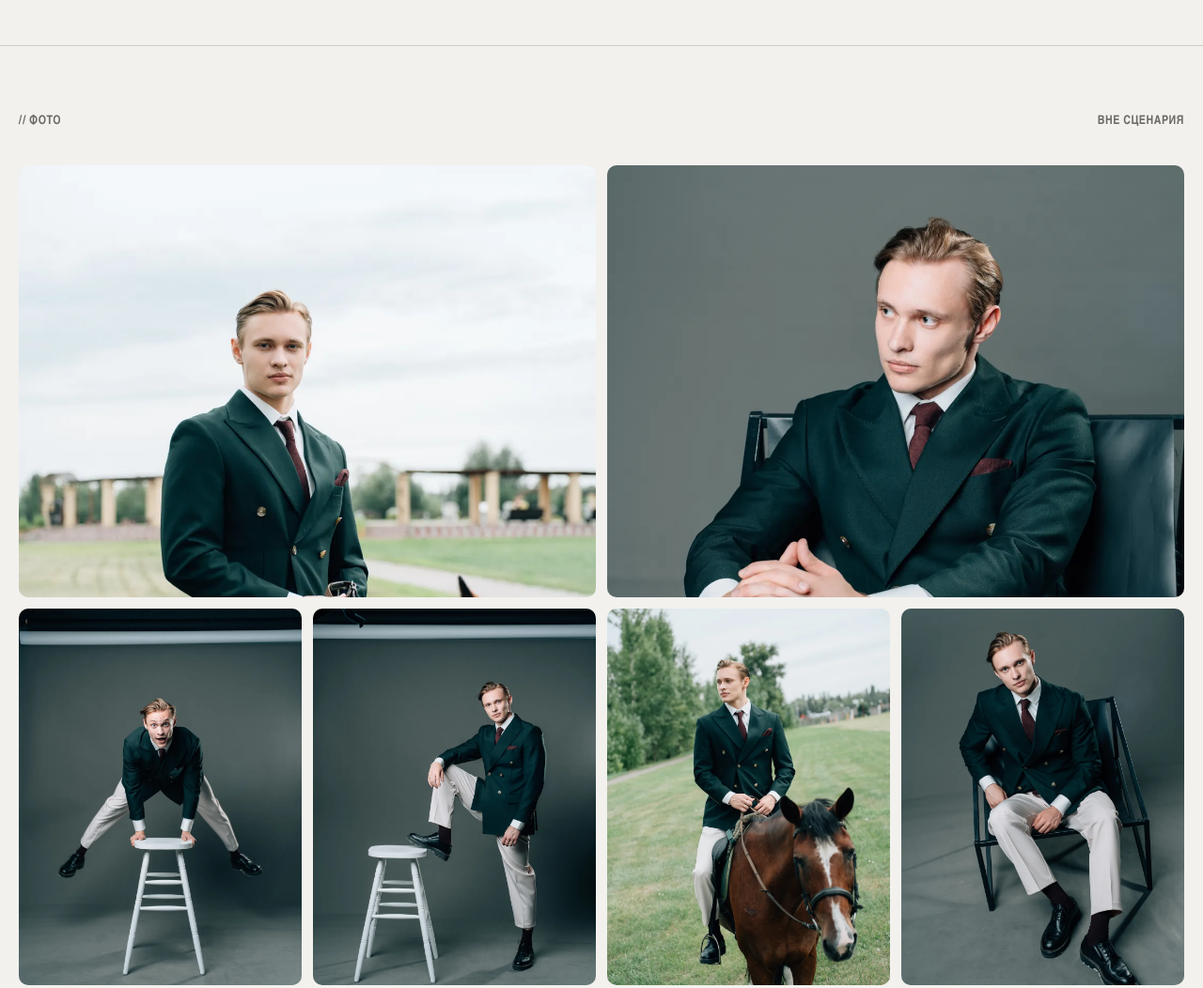
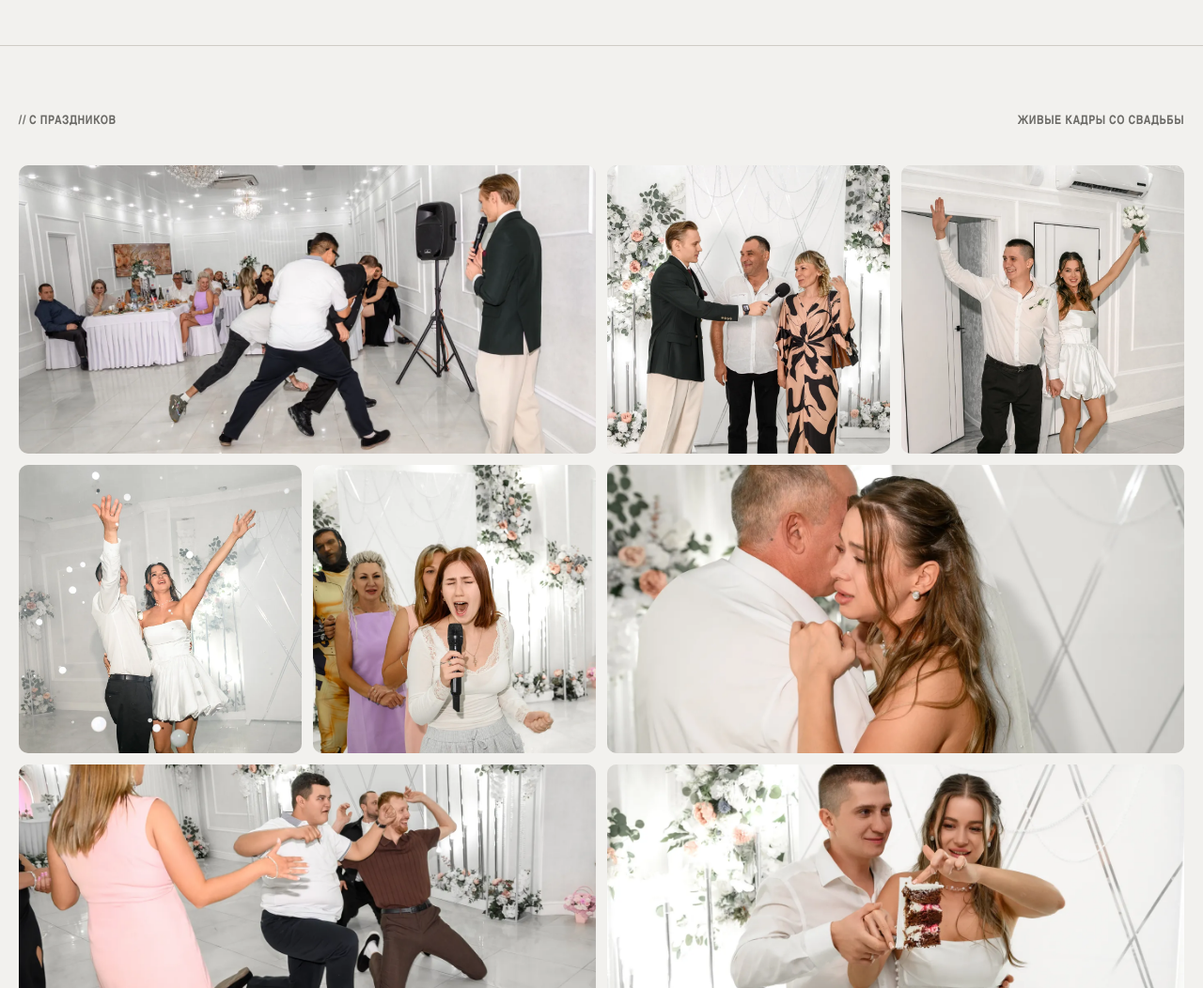
Before and after one commit to 88Mayak88/mayak-site, a plain HTML site: page index.html in a window 1280 px wide. Shown: the part 3640-4692 px from the top of the page at 94% size. Drawn offline with nearby package versions, Linux system fonts and the light colour scheme; a web font is replaced by a local one.

Commit message:
Галерея: живые кадры праздничной программы со свадьбы
Co-Authored-By: Claude Opus 5.5 <noreply@anthropic.com>

```diff
--- a/index.html
+++ b/index.html
@@ -180,13 +180,11 @@ section{border-top:1px solid var(--line);scroll-margin-top:100px}
 .step p{margin:0;font-size:16px;color:var(--muted)}
 
 /* фото */
-.photos{display:grid;grid-template-columns:repeat(4,minmax(0,1fr));gap:12px}
+.photos{display:grid;grid-template-columns:repeat(4,minmax(0,1fr));grid-auto-rows:clamp(200px,24vw,320px);gap:12px}
 .photos figure{margin:0;border-radius:10px;overflow:hidden;background:var(--bg2)}
 .photos img{width:100%;height:100%;object-fit:cover;transition:transform .5s}
 .photos figure:hover img{transform:scale(1.03)}
-.photos .w2{grid-column:span 2;aspect-ratio:4/3}
-.photos .t{aspect-ratio:3/4}
-.photos .w2 img{object-position:50% 25%}
+.photos .w2{grid-column:span 2}
 
 /* отзывы */
 .revs{display:grid;grid-template-columns:repeat(3,minmax(0,1fr));gap:16px}
@@ -254,7 +252,7 @@ section{border-top:1px solid var(--line);scroll-margin-top:100px}
   .steps{grid-template-columns:1fr}
   .step,.step + .step{padding:20px 0;border-right:0;border-bottom:1px solid var(--line)}
   .step:last-child{border-bottom:0}
-    .photos{grid-template-columns:repeat(2,minmax(0,1fr))}
+    .photos{grid-template-columns:repeat(2,minmax(0,1fr));grid-auto-rows:clamp(170px,52vw,280px)}
   .b2b{grid-template-columns:1fr;padding:24px}
   .faq-grid{grid-template-columns:1fr;gap:20px}
   .faq-head{position:static}
@@ -403,14 +401,16 @@ section{border-top:1px solid var(--line);scroll-margin-top:100px}
   </div></section>
 
   <section id="photo" class="g"><div class="in sec">
-    <div class="sec-h"><span class="label">// Фото</span><span class="label">Вне сценария</span></div>
+    <div class="sec-h"><span class="label">// С праздников</span><span class="label">Живые кадры со свадьбы</span></div>
     <div class="photos">
-      <figure class="w2"><img src="img/horse-close.webp?v=426f9708" alt="Ведущий Евгений Маяк верхом на лошади" loading="lazy"></figure>
-      <figure class="w2"><img src="img/aside.webp?v=652ba2c7" alt="Свадебный ведущий Евгений Маяк, студийный портрет" loading="lazy"></figure>
-      <figure class="t"><img src="img/jump.webp?v=e14b416d" alt="Ведущий Евгений Маяк прыгает через табурет" loading="lazy"></figure>
-      <figure class="t"><img src="img/stool.webp?v=a6eaffee" alt="Ведущий на свадьбу Евгений Маяк в костюме" loading="lazy"></figure>
-      <figure class="t"><img src="img/horse.webp?v=95b29b84" alt="Евгений Маяк верхом на лошади в поле" loading="lazy"></figure>
-      <figure class="t"><img src="img/chair.webp?v=39ff2331" alt="Ведущий праздников в Омске Евгений Маяк в кресле" loading="lazy"></figure>
+      <figure class="w2"><img src="img/w-host-contest.webp?v=0f6b64e1" alt="Свадебный ведущий Евгений Маяк проводит конкурс для гостей на свадьбе в Омске" loading="lazy" style="object-position:60% 50%"></figure>
+      <figure><img src="img/w-host-interview.webp?v=2ac33996" alt="Ведущий Евгений Маяк берёт интервью у родителей на свадьбе" loading="lazy" style="object-position:50% 30%"></figure>
+      <figure><img src="img/w-entrance.webp?v=5cd50832" alt="Выход жениха и невесты в зал на свадьбе" loading="lazy" style="object-position:50% 35%"></figure>
+      <figure><img src="img/w-dance.webp?v=114ccd62" alt="Невеста танцует на свадьбе, праздничная программа" loading="lazy" style="object-position:50% 25%"></figure>
+      <figure><img src="img/w-song.webp?v=77d537c2" alt="Гостья поёт на свадьбе, интерактив ведущего" loading="lazy" style="object-position:50% 30%"></figure>
+      <figure class="w2"><img src="img/w-father.webp?v=0a358cf3" alt="Танец невесты с отцом на свадьбе" loading="lazy" style="object-position:50% 40%"></figure>
+      <figure class="w2"><img src="img/w-contest.webp?v=b1446a40" alt="Конкурс для гостей на свадьбе в Омске" loading="lazy" style="object-position:50% 45%"></figure>
+      <figure class="w2"><img src="img/w-cake.webp?v=146c54bc" alt="Жених и невеста режут свадебный торт" loading="lazy" style="object-position:50% 35%"></figure>
     </div>
   </div></section>
 
```
Also changed, not shown: img/aside.webp (deleted), img/chair.webp (deleted), img/horse-close.webp (deleted), img/horse.webp (deleted), img/jump.webp (deleted), img/stool.webp (deleted), img/w-cake.webp (added), img/w-contest.webp (added), img/w-dance.webp (added), img/w-entrance.webp (added), img/w-father.webp (added), img/w-host-contest.webp (added), img/w-host-interview.webp (added), img/w-song.webp (added), 1 other file.
